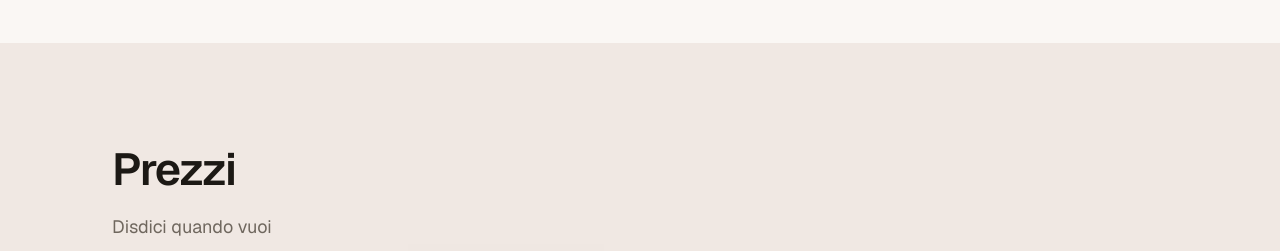
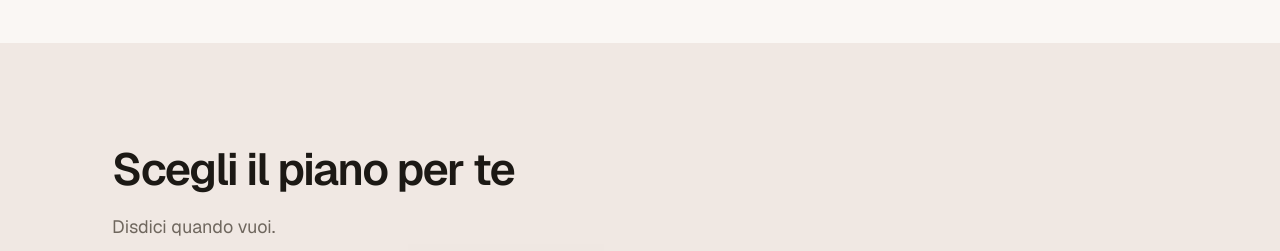
Before and after one commit to Poldin/2tapdoc, a Next.js app: page / in a window 1280 px wide. Shown: the part 4780-5031 px from the top of the page. Built offline with nearby package versions, Linux system fonts and the light colour scheme; no server answers.

Commit message:
Update HomeLanding component to change section title from 'Prezzi' to 'Scegli il piano per te' and refine the description text for clarity.

```diff
--- a/components/home-landing.tsx
+++ b/components/home-landing.tsx
@@ -308,9 +308,9 @@ export function HomeLanding({
       <section id="prezzi" className="scroll-mt-28 bg-sand-deep">
         <div className="mx-auto max-w-[1120px] px-5 py-16 sm:px-8 sm:py-24">
           <h2 className="text-[clamp(1.8rem,4vw,2.8rem)] leading-snug font-semibold tracking-[-0.035em]">
-            Prezzi
+            Scegli il piano per te
           </h2>
-          <p className="mt-3 text-base leading-7 text-muted sm:text-lg">Disdici quando vuoi</p>
+          <p className="mt-3 text-base leading-7 text-muted sm:text-lg">Disdici quando vuoi.</p>
           <div className="mt-10">
             <PricingPlans cardsOnly />
           </div>
```
